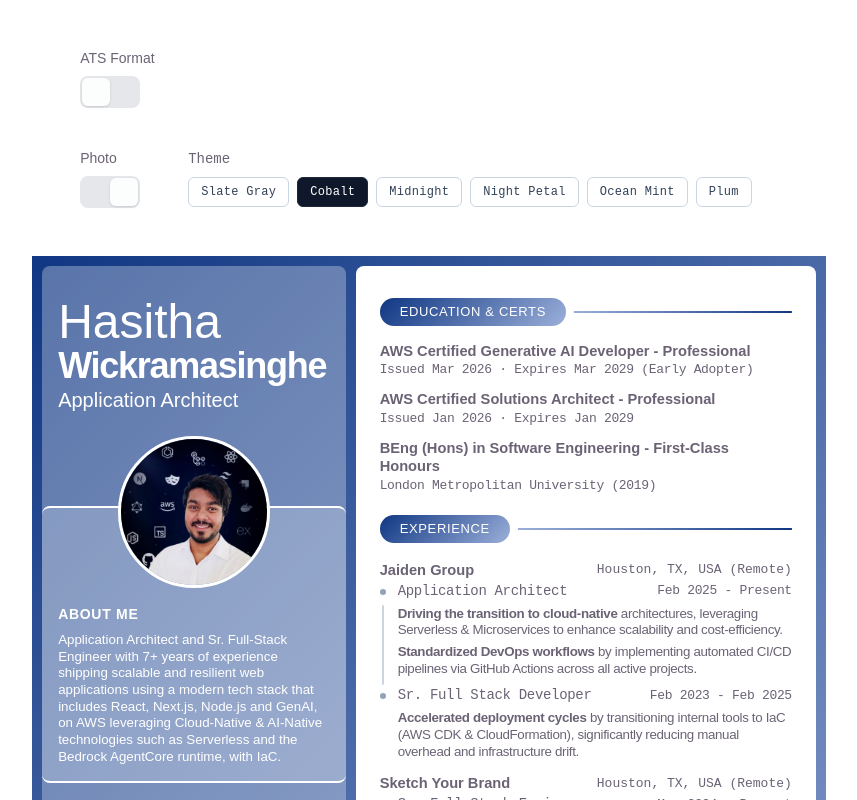
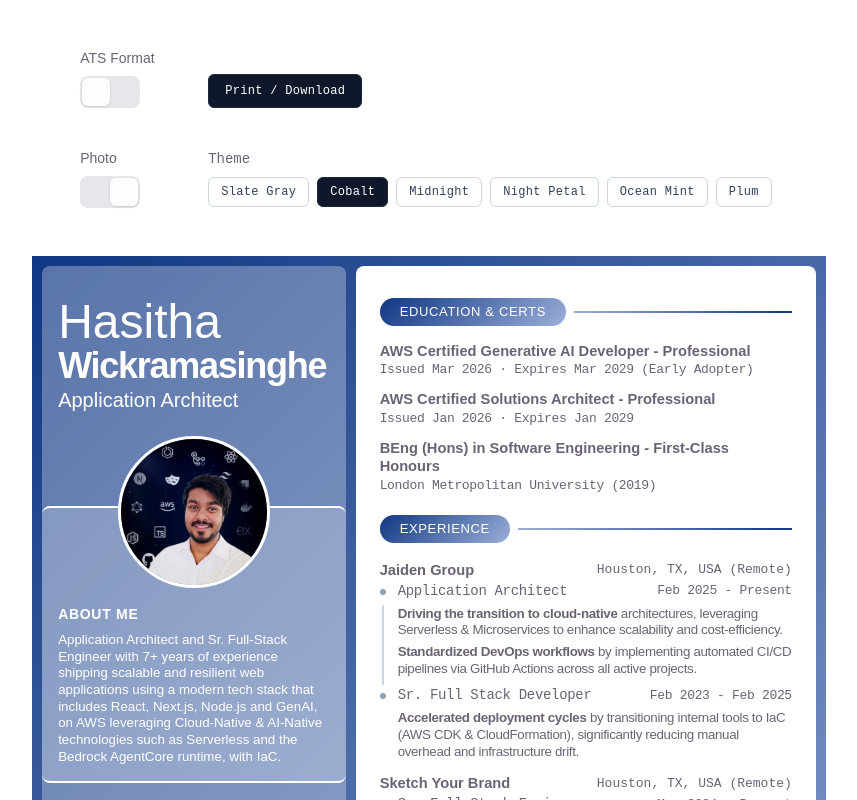
Before and after one commit to haZya/resume, a React (Vite) app: page / in a window 1280 px wide. Shown: the top 800 px of the page, without its empty margins (211-1068 px from the left). Built offline with nearby package versions, Linux system fonts and the light colour scheme.

Commit message:
feat: add print/download button to options

```diff
--- a/src/components/Options.tsx
+++ b/src/components/Options.tsx
@@ -23,7 +23,16 @@
 }: OptionsProps) {
   return (
     <section id="options" className="m-12 flex flex-col gap-10 print:hidden">
-      <Toggle id="ats-optimized" label="ATS Format" value={atsOptimized} toggle={() => setAtsOptimized(!atsOptimized)} />
+      <div className="flex flex-wrap items-end gap-12">
+        <Toggle id="ats-optimized" label="ATS Format" value={atsOptimized} toggle={() => setAtsOptimized(!atsOptimized)} />
+        <button
+          type="button"
+          className="cursor-pointer rounded-md border border-slate-800 bg-slate-900 px-4 py-2 font-mono text-xs tracking-wide text-white transition-colors hover:bg-slate-800"
+          onClick={() => window.print()}
+        >
+          Print / Download
+        </button>
+      </div>
       {!atsOptimized && (
         <div className="flex flex-wrap gap-12">
           <Toggle id="display-photo" label="Photo" value={displayPhoto} toggle={() => setDisplayPhoto(!displayPhoto)} />
--- a/src/components/Toggle.tsx
+++ b/src/components/Toggle.tsx
@@ -1,6 +1,6 @@
 function Toggle({ id, label, value, toggle }: { id: string; label: string; value: boolean; toggle: () => void }) {
   return (
-    <div className="flex flex-col justify-center gap-2 gap-x-3">
+    <div className="flex w-20 flex-col justify-center gap-2 gap-x-3">
       <label htmlFor={id} className="text-muted-foreground-1 text-sm">{label}</label>
       <label htmlFor={id} className="relative inline-block h-8 w-15 cursor-pointer">
         <input type="checkbox" id={id} className="peer sr-only" checked={value} onChange={toggle} />
```
